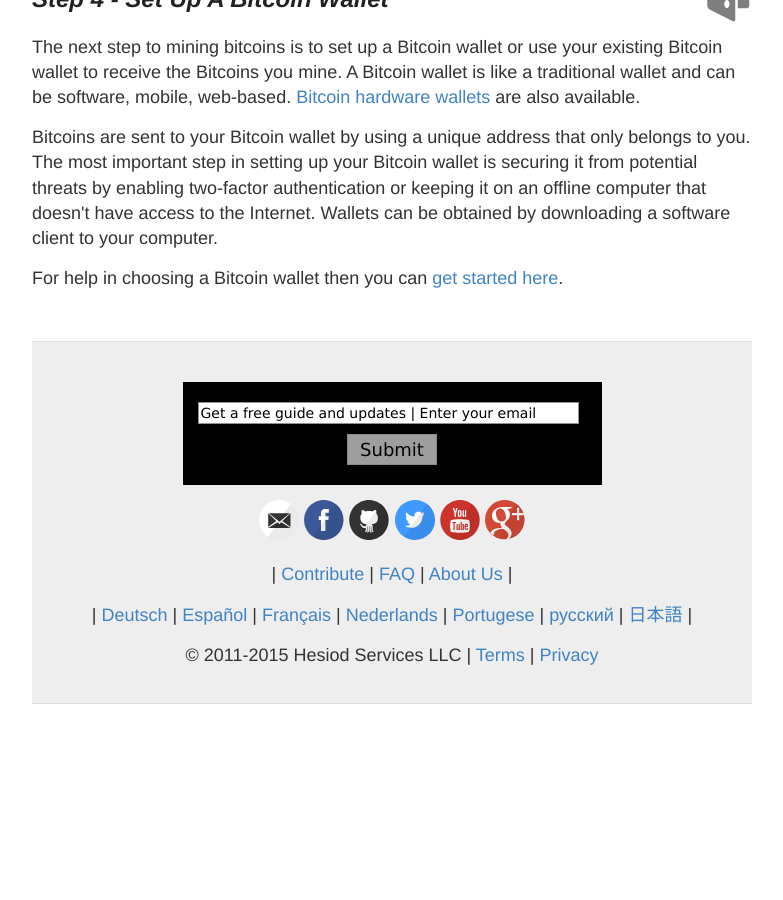
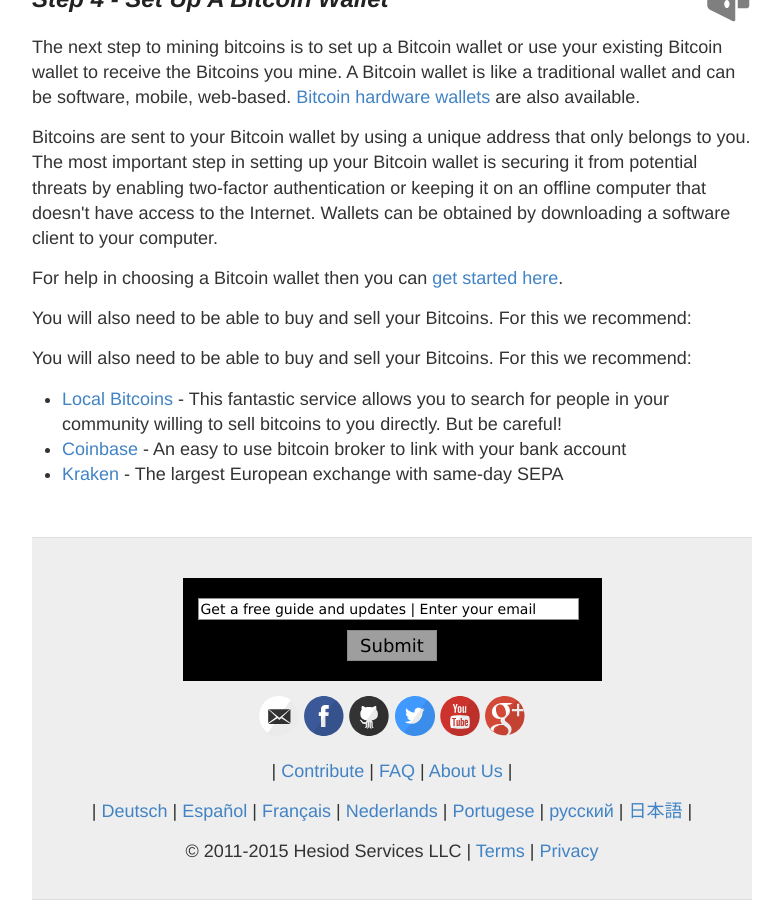
Before and after one commit to vesk4000/bm, a Jekyll site: the page built from getting-started/index.html, in a window 1280 px wide and 900 px high, scrolled down 3401 px. Shown: the whole window, without its empty margins (248-1031 px from the left). Built offline with Jekyll 4.4.1, drawn with Linux system fonts in a browser that asks for light colours; Markdown is read by kramdown in place of the engine named in the settings; a script that is not in the unit is left out; before the commit the page ends 4105 px from its top, so only the background shows below that; grey boxes are pictures that could not be loaded.

Commit message:
Coinbase

```diff
--- a/bitcoin-mining-software/index.html
+++ b/bitcoin-mining-software/index.html
@@ -23,6 +23,12 @@ title: Learn about the best Bitcoin mining software
 <ul><li><a href="http://breadwallet.com/">Breadwallet</a> - easy to use mobile Bitcoin wallet</li>
 <li><a href="https://copay.io/">Copay</a> - easy to use mobile Bitcoin wallet</li>
 <li><a href="https://bitcoinarmory.com/">Armory</a> - highly secure desktop Bitcoin wallet</li></ul>
+<p>You will also need to be able to buy and sell your Bitcoins. For this we recommend:
+<ul>
+<li><a href="http://www.runtogold.com/localbitcoins">Local Bitcoins</a> - This fantastic service allows you to search for people in your community willing to sell bitcoins to you directly. But be careful!</li>
+<li><a href="http://www.runtogold.com/coinbase">Coinbase</a>  -  An easy to use bitcoin broker to link with your bank account</li>
+<li><a href="https://www.kraken.com/">Kraken</a> - The largest European exchange with same-day SEPA</li>
+</ul>
 <center><iframe width="700" height="394" src="https://www.youtube.com/embed/MH2i9pudQgk" frameborder="0" allowfullscreen></iframe></center>
 <h2><em>Examples of the best Bitcoin mining software for Windows, Linux and Mac OSX:</em></h2>
 <p><strong><a href="http://sourceforge.net/projects/minepeon/">MINE PEON</a>:</strong> Open source and may need <a href="http://sourceforge.net/projects/win32diskimager/">WinDisk32Imager</a>.
--- a/getting-started/index.html
+++ b/getting-started/index.html
@@ -44,3 +44,10 @@ You will learn <b>(1)</b> how bitcoin mining works, <b>(2)</b> how to start mini
 <p>The next step to mining bitcoins is to set up a Bitcoin wallet or use your existing Bitcoin wallet to receive the Bitcoins you mine. A Bitcoin wallet is like a traditional wallet and can be software, mobile, web-based. <a href="https://www.ledgerwallet.com/r/4727">Bitcoin hardware wallets</a> are also available.
 <p>Bitcoins are sent to your Bitcoin wallet by using a unique address that only belongs to you. The most important step in setting up your Bitcoin wallet is securing it from potential threats by enabling two-factor authentication or keeping it on an offline computer that doesn't have access to the Internet. Wallets can be obtained by downloading a software client to your computer.
 <p>For help in choosing a Bitcoin wallet then you can <a href="https://www.weusecoins.com/en/getting-started">get started here</a>.
+<p>You will also need to be able to buy and sell your Bitcoins. For this we recommend:
+<p>You will also need to be able to buy and sell your Bitcoins. For this we recommend:
+<ul>
+<li><a href="http://www.runtogold.com/localbitcoins">Local Bitcoins</a> - This fantastic service allows you to search for people in your community willing to sell bitcoins to you directly. But be careful!</li>
+<li><a href="http://www.runtogold.com/coinbase">Coinbase</a>  -  An easy to use bitcoin broker to link with your bank account</li>
+<li><a href="https://www.kraken.com/">Kraken</a> - The largest European exchange with same-day SEPA</li>
+</ul>
```
